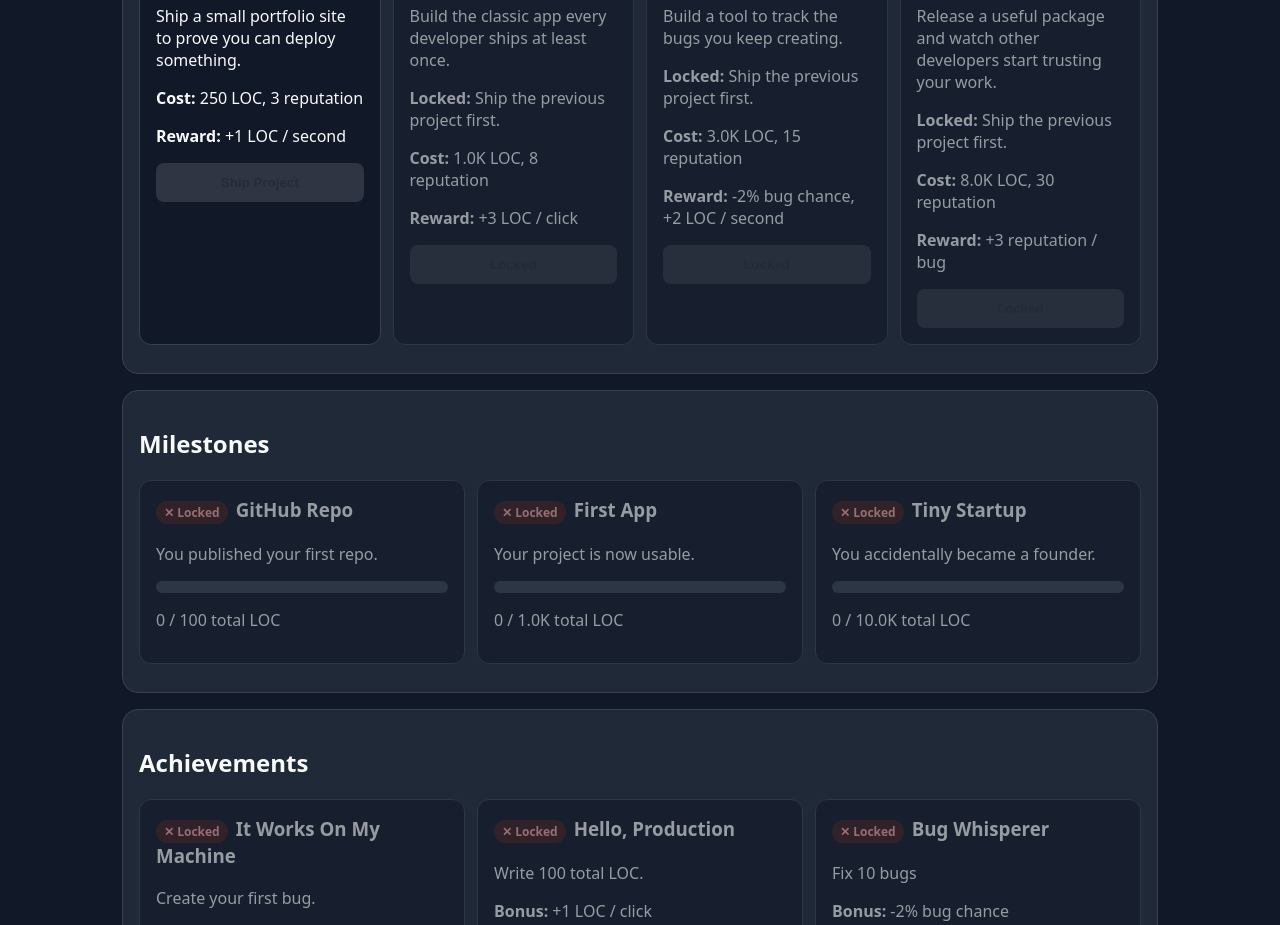
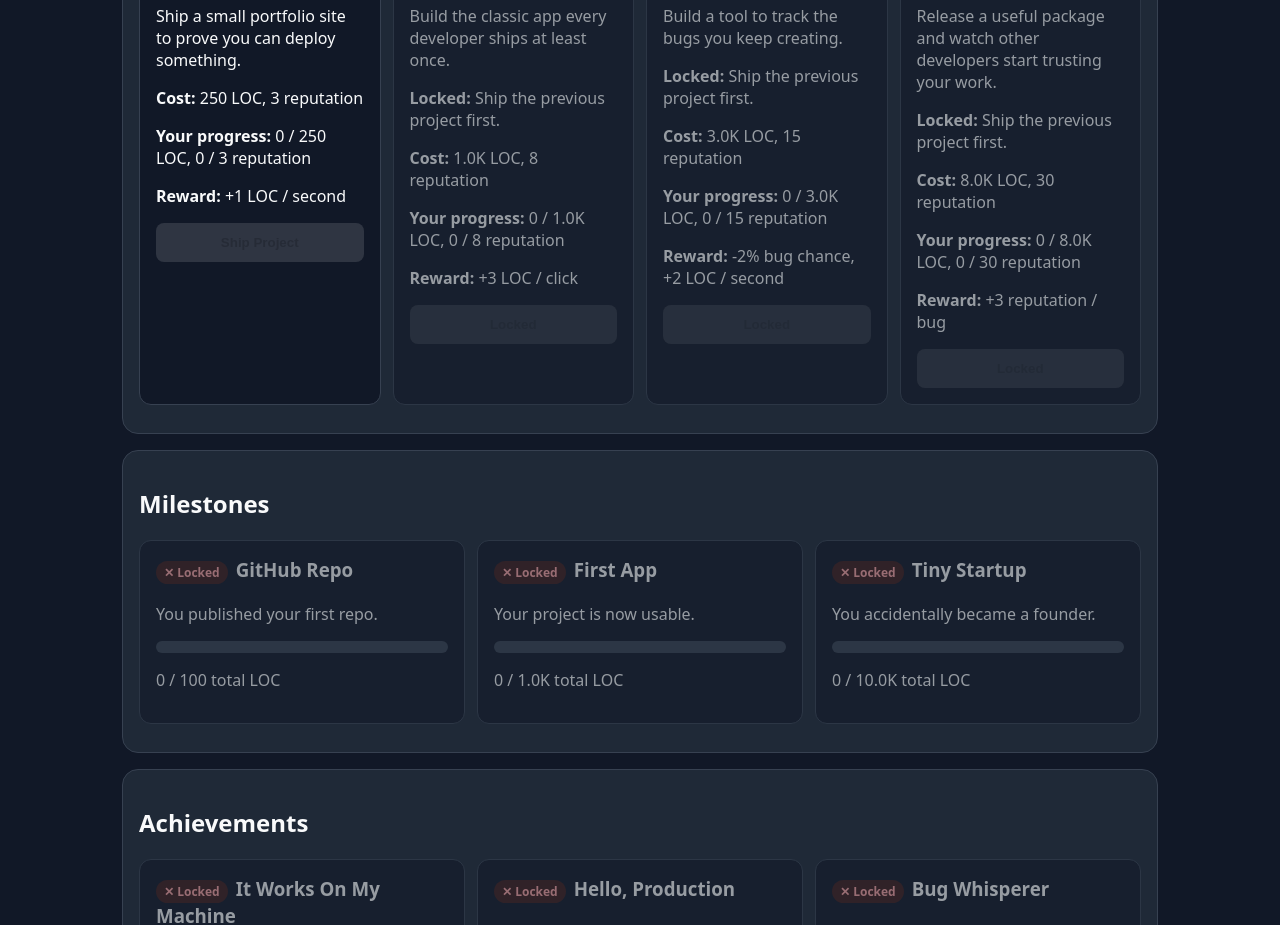
Before and after one commit to BlazingHotCode/commit-clicker, a React (Vite) app: page / in a window 1280 px wide. Shown: the part 1560-2485 px from the top of the page. Built offline with nearby package versions, Linux system fonts and the light colour scheme.

Commit message:
show project cost progress

```diff
--- a/src/components/projects/ProjectPanel.tsx
+++ b/src/components/projects/ProjectPanel.tsx
@@ -54,6 +54,16 @@ export function ProjectPanel({ state, onShipProject }: ProjectPanelProps) {
               </p>
 
               <p>
+                <strong>Your progress:</strong>{" "}
+                {formatNumber(Math.min(state.linesOfCode, project.locCost))} /{" "}
+                {formatNumber(project.locCost)} LOC,{" "}
+                {formatNumber(
+                  Math.min(state.reputation, project.reputationCost),
+                )}{" "}
+                / {formatNumber(project.reputationCost)} reputation
+              </p>
+
+              <p>
                 <strong>Reward:</strong> {project.rewardLabel}
               </p>
 
```
